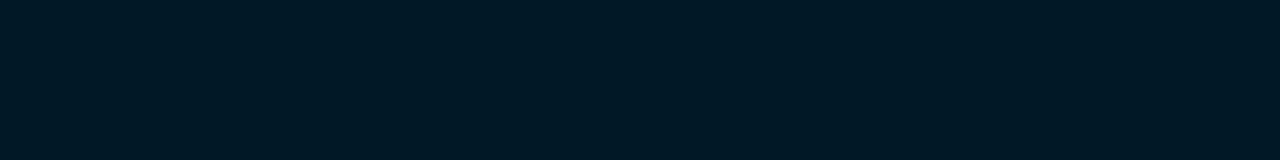
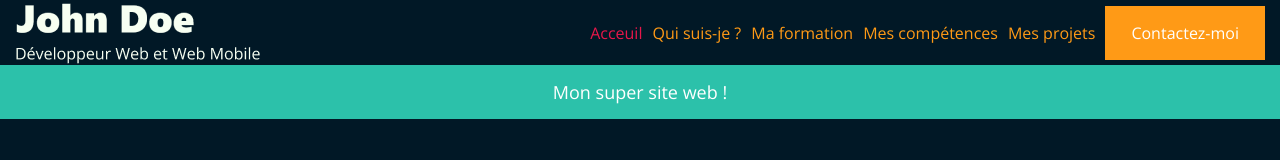
Before and after one commit to Calvin2124/PortfolioJhonDoe, a plain HTML site: page index.html in a window 1280 px wide. Drawn offline with nearby package versions, Linux system fonts and the light colour scheme.

Commit message:
add header and footer

```diff
--- a/css/style.css
+++ b/css/style.css
@@ -25,10 +25,17 @@ body{
 
 ul{
     list-style-type: none;
+    padding-left: 0;
 }
 
 a{
     text-decoration: none;
+}
+
+.container1440{
+    padding: 0 15px;
+    max-width: 1440px;
+    margin: auto;
 }
 
 h1, h2, h3{
@@ -40,6 +47,7 @@ h1, h2, h3{
     background-color: var(--orange);
     padding: 15px 25px;
     border: 1px solid var(--orange);
+    color: var(--white);
 }
 
 .buttonBleuFonce{
@@ -53,3 +61,41 @@ p{
     font-weight: 400;
     font-size: 18px;
 }
+
+
+/* HEADER  */
+
+header{
+    display: flex;
+    justify-content: space-between;
+    padding: 10px;
+}
+
+nav{
+    display: flex;
+}
+
+nav ul{
+    display: flex;
+    gap: 10px;
+    align-items: center;
+}
+
+header nav li a{
+    font-size: 16px;
+    font-family: var(--openSans);
+    font-weight: 400;
+    color: var(--orange);
+}
+
+.liRed{
+    color: var(--red);
+}
+
+/* FOOTER */
+
+footer{
+    background-color: var(--vertClair);
+    text-align: center;
+    padding: 15px;
+}
--- a/index.html
+++ b/index.html
@@ -8,8 +8,21 @@
     <title>Jhon Doe portfolio</title>
 </head>
 <body>
-    <header>
-
+    <header class="container1440">
+        <img src="img/Link.png" alt="Logo du site">
+        <nav>
+            <ul>
+                <li><a class="liRed" href="#">Acceuil</a></li>
+                <li><a href="#">Qui suis-je ?</a></li>
+                <li><a href="#">Ma formation</a></li>
+                <li><a href="#">Mes compétences</a></li>
+                <li><a href="#">Mes projets</a></li>
+                <li><a class="buttonOrange" href="#">Contactez-moi</a></li>
+            </ul>
+        </nav>
     </header>
+    <footer>
+        <p>Mon super site web !</p>
+    </footer>
 </body>
 </html>
```
